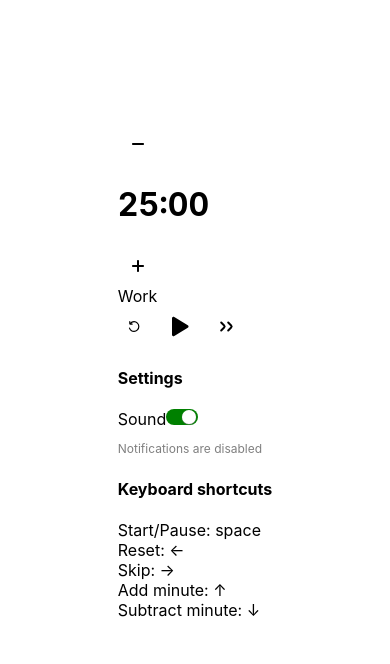
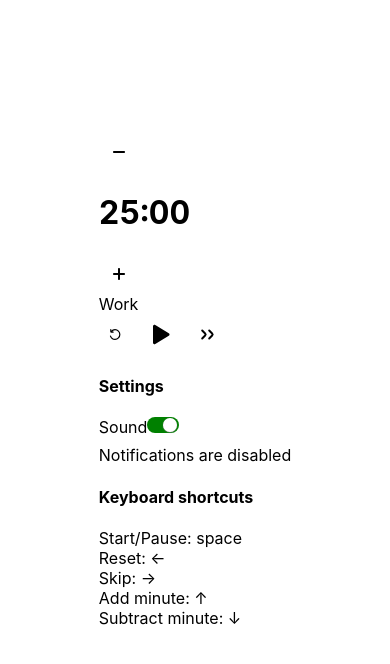
Before and after one commit to jamesjlyons/pomodo, a Next.js app: page / in a window 390 px wide. Shown: the top 664 px of the page. Built offline with nearby package versions, Linux system fonts and the light colour scheme.

Commit message:
mobile size fix

```diff
--- a/components/NotificationControls.tsx
+++ b/components/NotificationControls.tsx
@@ -93,14 +93,9 @@ export default function NotificationControls({ notifEnabled, setNotifEnabled }:
             </label>
           </form> */}
 
-          <form style={{
-            fontSize: 13,
-            marginTop: 16,
-            display: 'flex',
-            alignItems: 'center',
-          }}>
-            <div style={{ display: 'flex', alignItems: 'center' }}>
-              <label className="Label" htmlFor="notifications" style={{ paddingRight: 16, opacity: 0.5 }}>
+          <form>
+            <div>
+              <label className="Label" htmlFor="notifications">
                 Notifications
               </label>
               <Switch.Root className="SwitchRoot" id="notifications" checked={notifEnabled} onCheckedChange={() => setNotifEnabled(!notifEnabled)}>
@@ -111,12 +106,12 @@ export default function NotificationControls({ notifEnabled, setNotifEnabled }:
         </div>
       )}
       {notifPerm === 'denied' && (
-        <span style={{ fontSize: 12, opacity: 0.5 }}>
+        <span>
           Notifications are disabled
         </span>
       )}
       {notifPerm === 'not supported' && (
-        <span style={{ fontSize: 12, opacity: 0.5 }}>
+        <span>
           Notifications are not supported in this browser
         </span>
       )}
--- a/styles/globals.css
+++ b/styles/globals.css
@@ -2,7 +2,6 @@
 :root {
   font-family: 'Inter', -apple-system, BlinkMacSystemFont, Segoe UI, Roboto,
     Oxygen, Ubuntu, Cantarell, Fira Sans, Droid Sans, Helvetica Neue, sans-serif;
---icon: #000;
 }
 @supports (font-variation-settings: normal) {
   :root {
@@ -13,8 +12,8 @@
 }
 html,
 body {
-  padding: 0;
-  margin: 0;
+  /* padding: 0;
+  margin: 0; */
   color: black;
   background: white;
 }
--- a/styles/pomodoro.css
+++ b/styles/pomodoro.css
@@ -51,6 +51,10 @@
 /* media query screen size under 450px */
 @media (max-width: 450px) {
   .container-inner {
-    width:  90vw;
+    min-width:  90vw;
+  }
+
+  .time {
+    gap: 16px;
   }
 }
```
